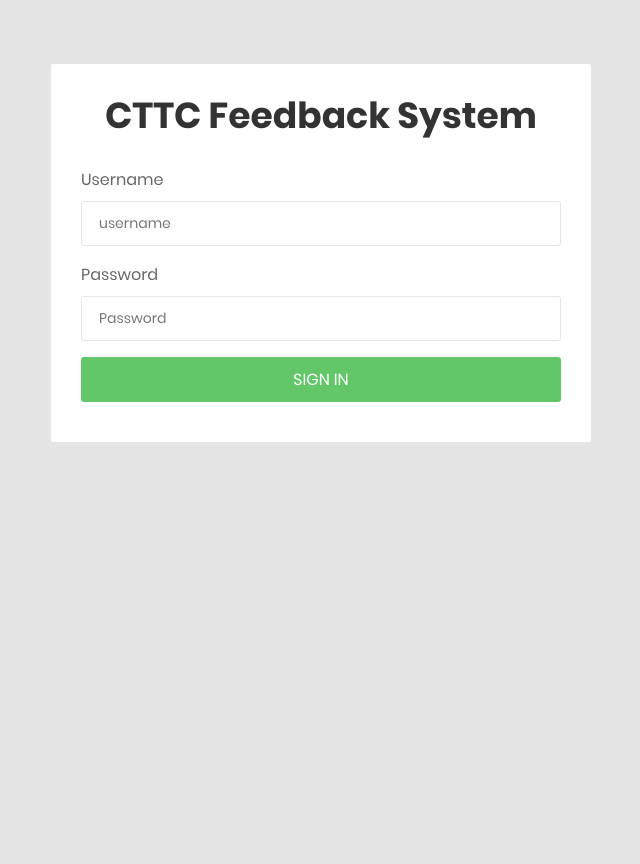
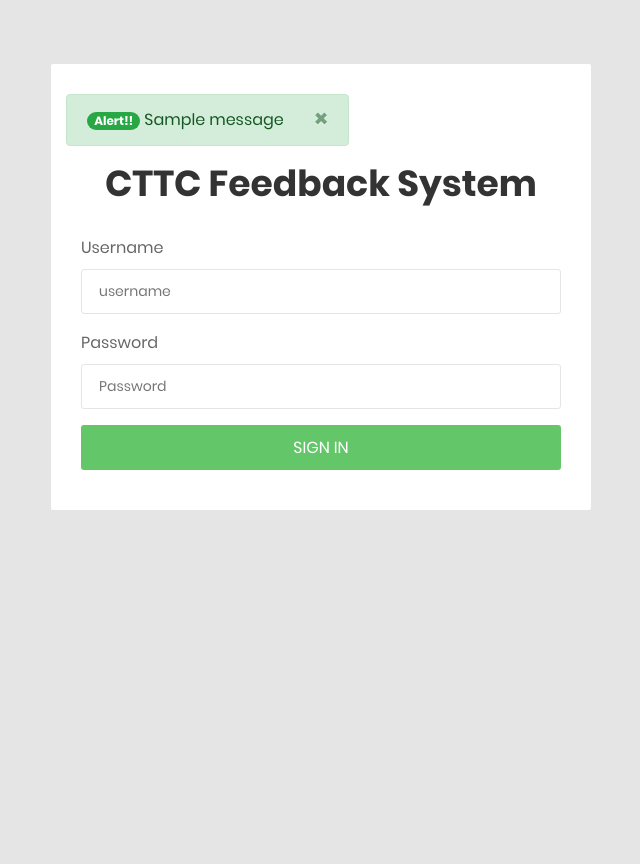
Before and after one commit to shamaunalam/Feedback, a Django app: page / in a window 1280 px wide. Shown: the whole page, without its empty margins (319-959 px from the left). Run offline with Django 3.2, Linux system fonts and the light colour scheme; one stand-in notice (Sample message) is shown; some libraries are stand-ins or nearby versions.

Commit message:
twenty-fifth commit

```diff
--- a/Feedapp/views.py
+++ b/Feedapp/views.py
@@ -25,6 +25,7 @@ def Login(request):
                 else:
                     return redirect('trainee-home')
             else:
+                messages.error(request,"Incorrect username or password")
                 return redirect('login')
         else:
 
--- a/templates/EmployeeDash.html
+++ b/templates/EmployeeDash.html
@@ -44,7 +44,7 @@
                                     <h3 class="title-5 m-b-35">All Training Programs</h3>
                                     <div class="table-data__tool">
                                         <div class="table-data__tool-left">
-                                        <input id='gfg' class="au-input--w300 au-input--style2" type="text" placeholder="Search the table for Course , Faculty &amp; subjects...">
+                                        <input id='gfg' class="au-input--w300 au-input--style2" type="text" placeholder="Search for Courses, Faculty or subjects">
                                         <i class="zmdi zmdi-search"></i>
                                         </div>
                                         <!-- <div class="table-data__tool-right">
--- a/templates/login.html
+++ b/templates/login.html
@@ -42,6 +42,34 @@
             <div class="container">
                 <div class="login-wrap">
                     <div class="login-content">
+
+                        <div class="row">
+
+                            {% if messages %}
+                                {% for message in messages %}
+                                    {% if message.tags == 'error' %}
+                                        <div class="sufee-alert alert with-close alert-danger alert-dismissible fade show">
+                                                <span class="badge badge-pill badge-danger">Alert!!</span>
+                                                {{ message }}
+                                                <button type="button" class="close" data-dismiss="alert" aria-label="Close">
+                                                    <span aria-hidden="true">&times;</span>
+                                                </button>
+                                        </div>
+
+                                    {% else %}
+                                        <div class="sufee-alert alert with-close alert-success alert-dismissible fade show">
+                                            <span class="badge badge-pill badge-success">Alert!!</span>
+                                            {{ message }}
+                                            <button type="button" class="close" data-dismiss="alert" aria-label="Close">
+                                                <span aria-hidden="true">&times;</span>
+                                            </button>
+                                        </div>
+                                    {% endif %}
+                                {% endfor %}
+                            {% endif %}
+
+                          </div>
+
                         <div class="login-logo">
                             <a href="#">
                                 <!-- <img src="{% static 'images/icon/logo.png' %}" alt="CoolAdmin"> -->
```
Also changed, not shown: Employee/views.py (+16 -4 lines), templates/EmployeeProfile.html (+14 -4 lines), db.sqlite3, media/Employee_Photos/IMG-20210304-WA0011.jpg (added).
